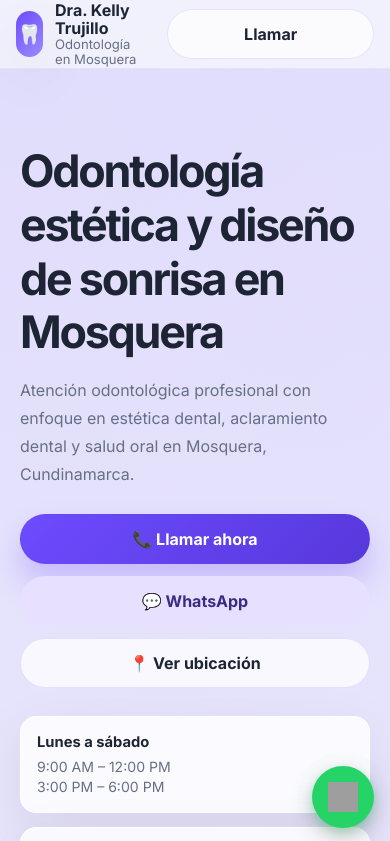
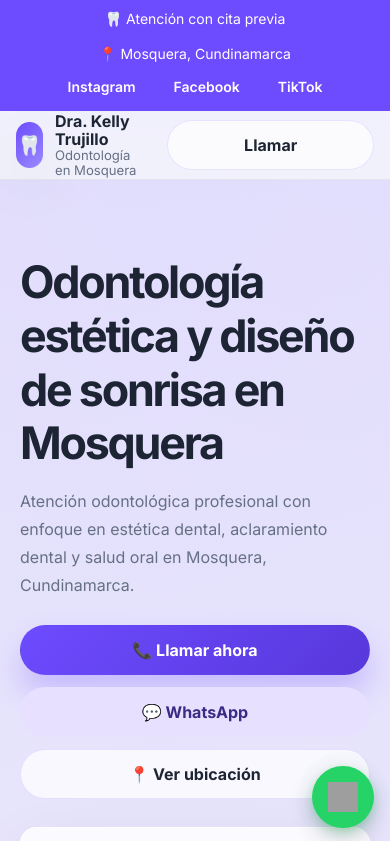
Before and after one commit to senpaihardware-bot/odontologiakelly, a plain HTML site: page index.html in a window 390 px wide. Shown: the top 841 px of the page. Drawn offline with Linux system fonts and the light colour scheme; grey boxes are pictures that could not be loaded.

Commit message:
Update styles.css

```diff
--- a/styles.css
+++ b/styles.css
@@ -815,7 +815,7 @@ textarea {
 }
 @media (max-width: 768px) {
   .top-social {
-    display: none;
+    display: block;
   }
 }
 .footer-bottom p {
@@ -825,10 +825,18 @@ textarea {
 
 @media (max-width: 768px) {
   .top-social-content {
+    flex-direction: column;
+    text-align: center;
+    gap: 10px;
+  }
+  .top-info,
+  .top-links {
     justify-content: center;
-    text-align: center;
   }
 
+  .top-links a {
+    padding: 6px 10px;
+  }
   .footer-bottom-content {
     justify-content: center;
     text-align: center;
```
